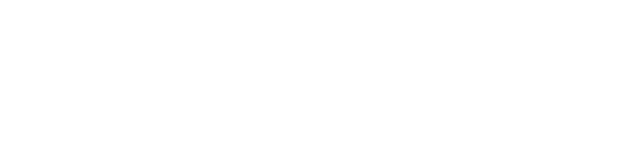
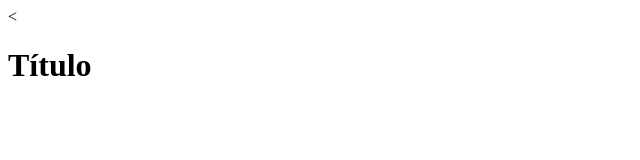
Before and after one commit to krojas0419/docs, a plain HTML site: page index.html in a window 1280 px wide. Shown: the whole page, without its empty margins (0-640 px from the left). Drawn offline with Linux system fonts and the light colour scheme.

Commit message:
se agregó un título al index

```diff
--- a/index.html
+++ b/index.html
@@ -5,6 +5,6 @@
     <title>Demo Git</title>
   </head>
   <body>
-
+    <<h1>Título</h1>
   </body>
 </html>
```
